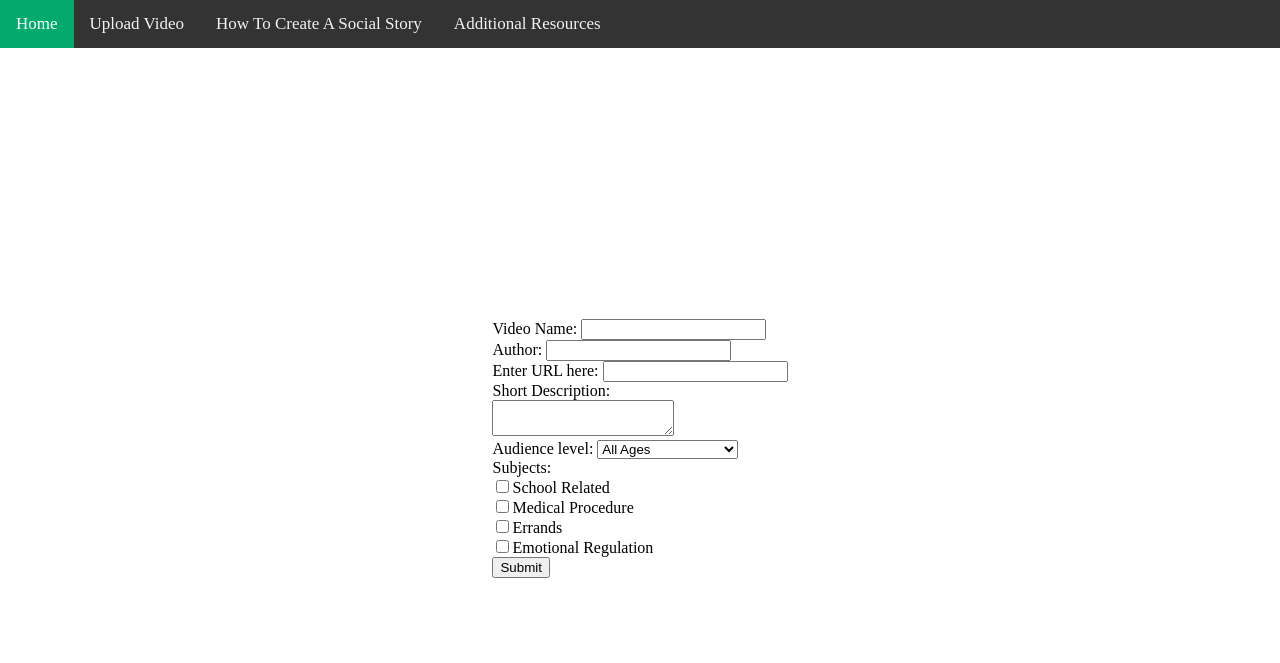
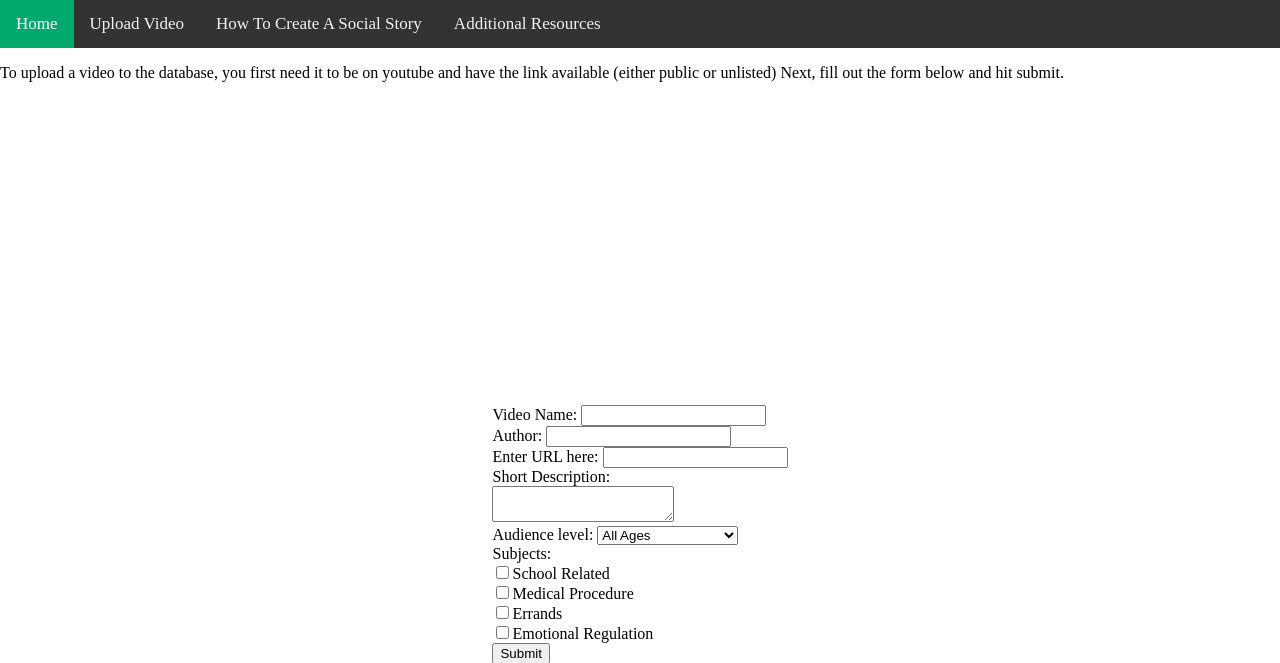
Before and after one commit to Corin-M/CapstoneProgress, a Flask app: page /uploads in a window 1280 px wide. Shown: the top 663 px of the page. Before the commit the page ends 578 px from the top, so only its background shows below. Run offline with Flask 2, Linux system fonts and the light colour scheme.

Commit message:
adding brief uploading directions

```diff
--- a/templates/uploading.html
+++ b/templates/uploading.html
@@ -27,8 +27,11 @@
         <a type="button" href={{url_for('howTo')}}> How To Create A Social Story</a>
         <a type="button" href={{url_for('resourcesPage')}}>Additional Resources</a>
       </div>
-
-    <!--If an error is thrown during upload, allow for flashed messages-->
+    <!--Instructions for upload-->
+    <p>To upload a video to the database, you first need it to be on youtube and have the link available (either public or unlisted)
+      Next, fill out the form below and hit submit. </p>
+    <br><br>
+      <!--If an error is thrown during upload, allow for flashed messages-->
     {% block content %}
     <div class="pop-up">
         {% for message in get_flashed_messages() %}
```
